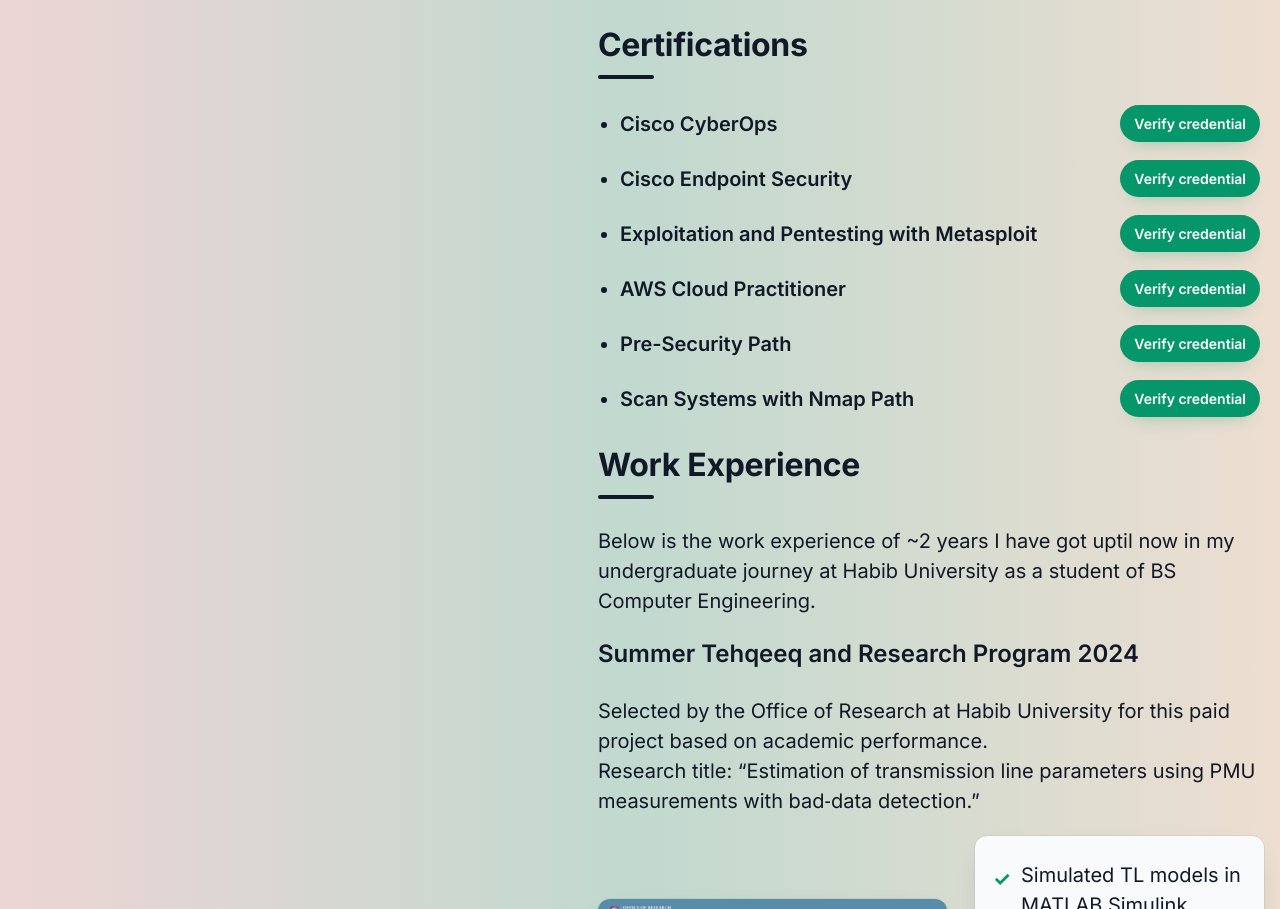
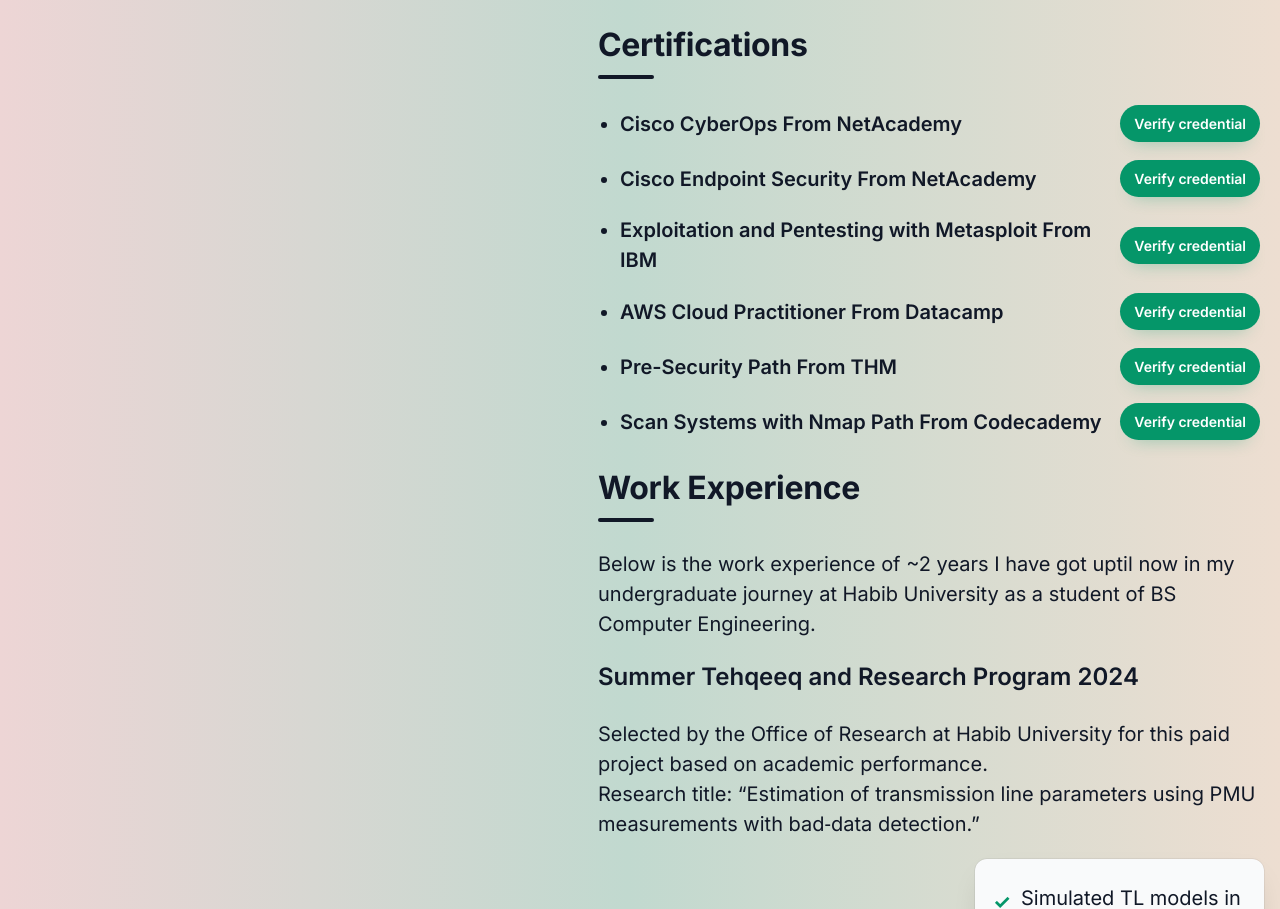
Before and after one commit to basilk15/Web-Portfolio, a plain HTML site: page index.html in a window 1280 px wide. Shown: the part 1870-2779 px from the top of the page. Drawn offline with Linux system fonts and the light colour scheme.

Commit message:
index.html changes

```diff
--- a/index.html
+++ b/index.html
@@ -87,37 +87,37 @@
                     <ul class="cert-list" data-reveal-group>
                         <li>
                             <div class="cert-item reveal reveal-up">
-                                <span class="cert-title">Cisco CyberOps</span>
+                                <span class="cert-title">Cisco CyberOps From NetAcademy</span>
                                 <a class="btn-verify" href="https://www.credly.com/badges/381e9ab3-b180-4498-86cb-478664052944/linked_in_profile" target="_blank" rel="noopener" aria-label="Verify Cisco CyberOps credential">Verify credential</a>
                             </div>
                         </li>
                         <li>
                             <div class="cert-item reveal reveal-up">
-                                <span class="cert-title">Cisco Endpoint Security</span>
+                                <span class="cert-title">Cisco Endpoint Security From NetAcademy</span>
                                 <a class="btn-verify" href="https://www.credly.com/badges/b361d58d-ea17-48e3-8c30-154808671bbf/public_url" target="_blank" rel="noopener" aria-label="Verify Cisco Endpoint Security credential">Verify credential</a>
                             </div>
                         </li>
                         <li>
                             <div class="cert-item reveal reveal-up">
-                                <span class="cert-title">Exploitation and Pentesting with Metasploit</span>
+                                <span class="cert-title">Exploitation and Pentesting with Metasploit From IBM</span>
                                 <a class="btn-verify" href="https://www.coursera.org/account/accomplishments/verify/2R2UZ185ZL5G" target="_blank" rel="noopener" aria-label="Verify Metasploit credential">Verify credential</a>
                             </div>
                         </li>
                         <li>
                             <div class="cert-item reveal reveal-up">
-                                <span class="cert-title">AWS Cloud Practitioner</span>
+                                <span class="cert-title">AWS Cloud Practitioner From Datacamp</span>
                                 <a class="btn-verify" href="https://www.datacamp.com/completed/statement-of-accomplishment/track/29b5b3c64df6550d3c90c4bdd0ba86b4d15c584f" target="_blank" rel="noopener" aria-label="Verify AWS Cloud Practitioner credential">Verify credential</a>
                             </div>
                         </li>
                         <li>
                             <div class="cert-item reveal reveal-up">
-                                <span class="cert-title">Pre-Security Path</span>
+                                <span class="cert-title">Pre-Security Path From THM</span>
                                 <a class="btn-verify" href="https://tryhackme-certificates.s3-eu-west-1.amazonaws.com/THM-GENPPPSY05.pdf" target="_blank" rel="noopener" aria-label="Verify Pre-Security Path credential">Verify credential</a>
                             </div>
                         </li>
                         <li>
                             <div class="cert-item reveal reveal-up">
-                                <span class="cert-title">Scan Systems with Nmap Path</span>
+                                <span class="cert-title">Scan Systems with Nmap Path From Codecademy</span>
                                 <a class="btn-verify" href="https://www.codecademy.com/profiles/basilkhowaja/certificates/8a755949f5374c06b088f439d70e9334" target="_blank" rel="noopener" aria-label="Verify Scan Systems with Nmap Path credential">Verify credential</a>
                             </div>
                         </li>
```
